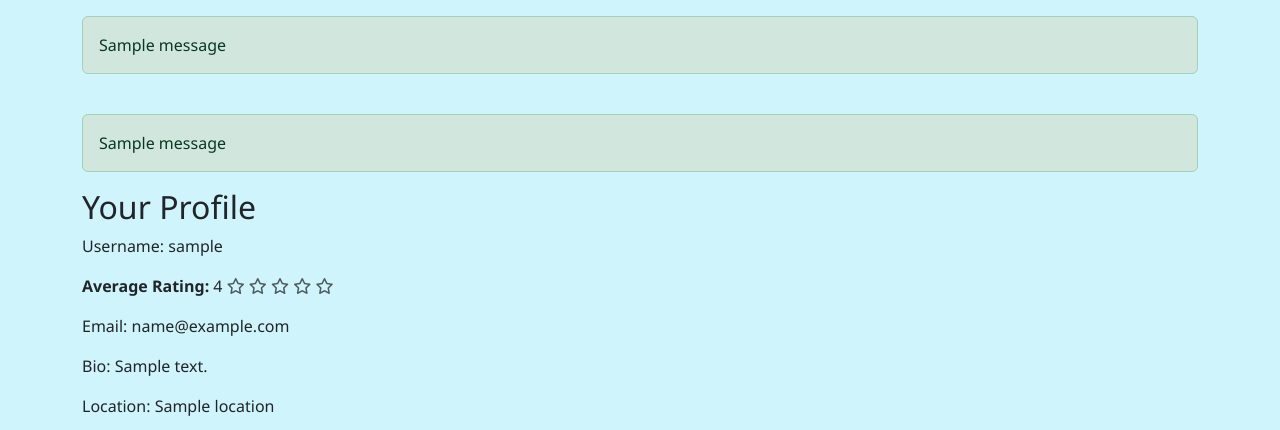
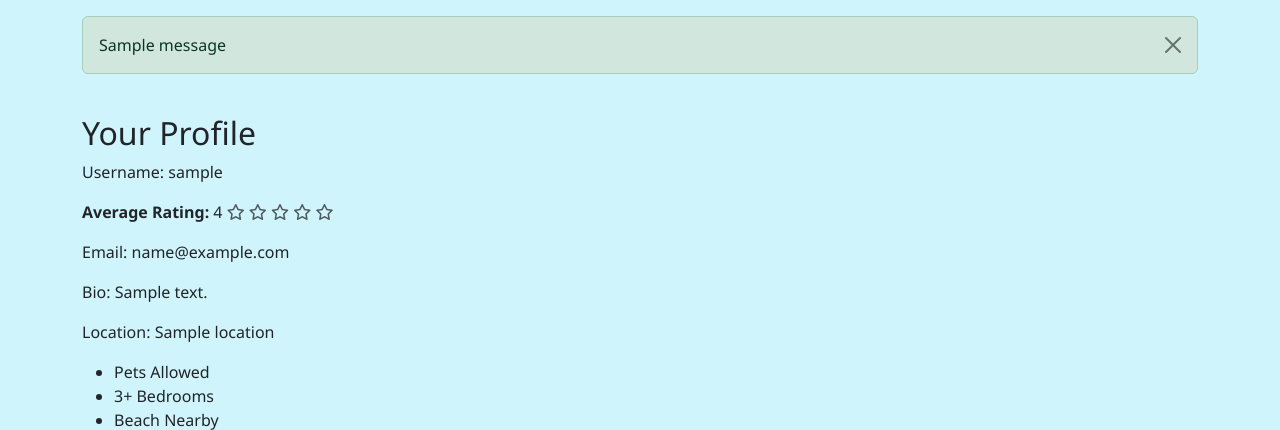
Before and after one commit to IeuanPriede/travel-swap, a Django app: template profiles/templates/profiles/profile.html in a window 1280 px wide. Shown: the part 57-487 px from the top of the page. Run offline with Django 4.2, Linux system fonts and the light colour scheme; the template is opened without the code that fills it: most values are stand-ins (such as "Sample title", 1, 10 or a date in 2020); grey boxes marked "Sample" are stand-in pictures; one stand-in notice (Sample message) is shown.

Commit message:
Fix success message appearing in the incorrect page

```diff
--- a/codestar/settings.py
+++ b/codestar/settings.py
@@ -27,7 +27,7 @@ BASE_DIR = Path(__file__).resolve().parent.parent
 SECRET_KEY = os.environ.setdefault("SECRET_KEY", "7g8gjkl")
 
 # SECURITY WARNING: don't run with debug turned on in production!
-DEBUG = True
+DEBUG = False
 
 ALLOWED_HOSTS = ['.herokuapp.com', '127.0.0.1']
 
--- a/profiles/templates/profiles/profile.html
+++ b/profiles/templates/profiles/profile.html
@@ -2,11 +2,6 @@
 {% load image_extras %}
 
 {% block content %}
-{% if messages %}
-  {% for message in messages %}
-    <div class="alert alert-{{ message.tags }}">{{ message }}</div>
-  {% endfor %}
-{% endif %}
     {% if profile.house_images.all %}
         {% with profile.house_images.all|get_main_image as hero %}
             {% if hero %}
--- a/profiles/templates/profiles/view_profile.html
+++ b/profiles/templates/profiles/view_profile.html
@@ -198,7 +198,7 @@
             Message History
         </div>
         <div class="card-body" style="max-height: 300px; overflow-y: auto;">
-            {% for message in messages %}
+            {% for message in messages_between %}
             <div class="mb-2">
                 <strong>{{ message.sender.username }}:</strong><br>
                 {{ message.content }}<br>
--- a/profiles/views.py
+++ b/profiles/views.py
@@ -477,6 +477,7 @@ def view_profile(request, user_id):
 
                 messages.success(request, "Message sent successfully!")
                 return redirect('view_profile', user_id=profile_user.id)
+            print("Messages:", messages.get_messages(request))
         else:
             message_form = MessageForm()
 
@@ -620,7 +621,7 @@ def view_profile(request, user_id):
         'profile': profile,
         'is_match': is_match,
         'message_form': message_form,
-        'messages': messages_between,
+        'messages_between': messages_between,
         'booking': booking,
         'available_start': available_start,
         'available_end': available_end,
--- a/templates/base.html
+++ b/templates/base.html
@@ -111,8 +111,9 @@
     {% if messages %}
     <div class="container mt-3">
         {% for message in messages %}
-        <div class="alert alert-{{ message.tags }}">
+        <div class="alert alert-{{ message.tags }} alert-dismissible fade show" role="alert">
             {{ message }}
+            <button type="button" class="btn-close" data-bs-dismiss="alert" aria-label="Close"></button>
         </div>
         {% endfor %}
     </div>
```
